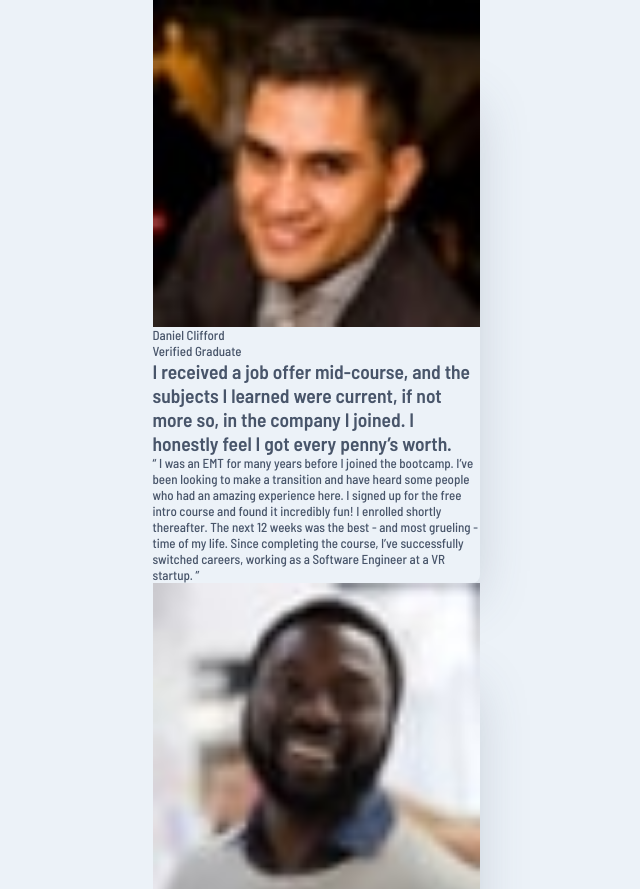
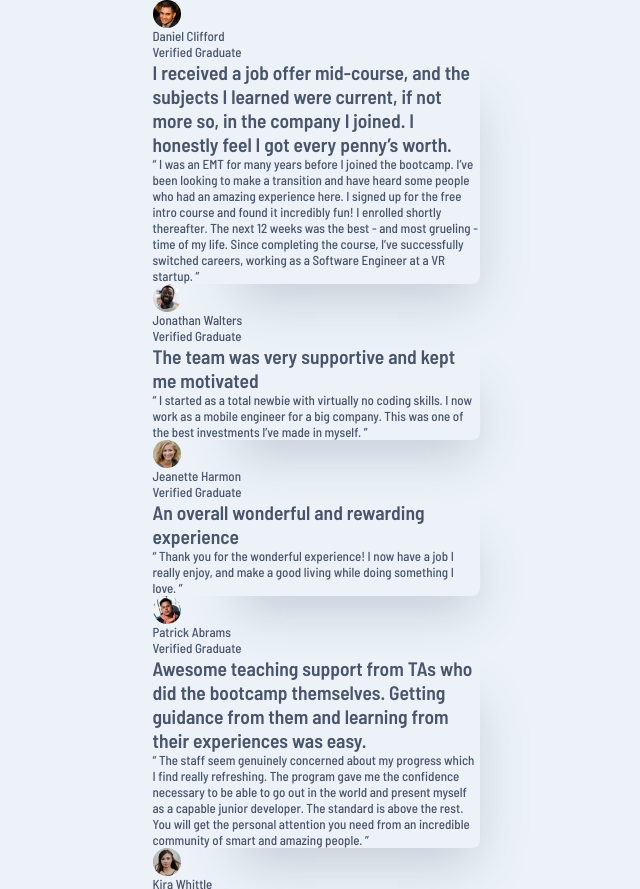
Before and after one commit to Oliko136/testimonials-grid-section, a plain HTML site: page index.html in a window 1280 px wide. Shown: the top 889 px of the page, without its empty margins (300-940 px from the left). Drawn offline with Linux system fonts and the light colour scheme.

Commit message:
Images styled

```diff
--- a/css/styles.css
+++ b/css/styles.css
@@ -31,6 +31,12 @@
     box-shadow: 40px 60px 50px -47px rgba(72, 85, 106, 0.25);
 }
 
+.testimonials_img {
+    width: 28px;
+    height: 28px;
+    border-radius: 50%;
+}
+
 @media screen and (min-width: 1440px) {
     .container {
         width: var(--desktop);
```
